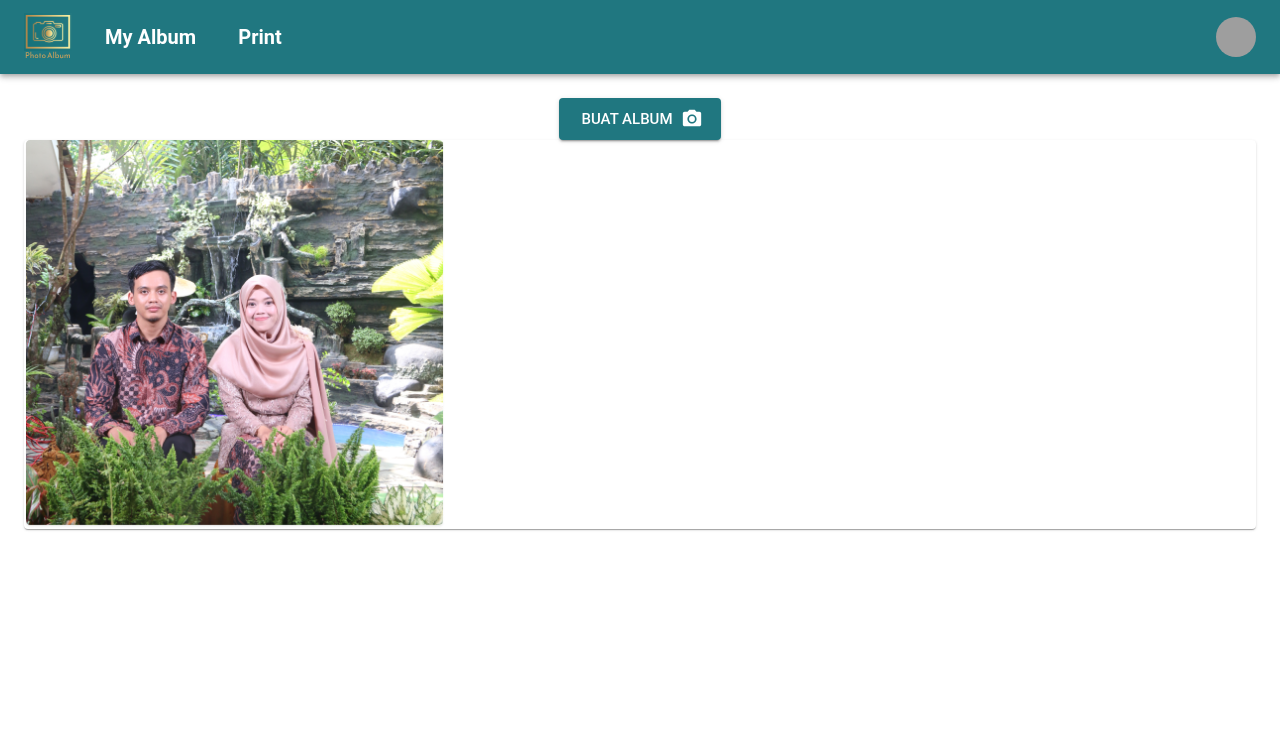
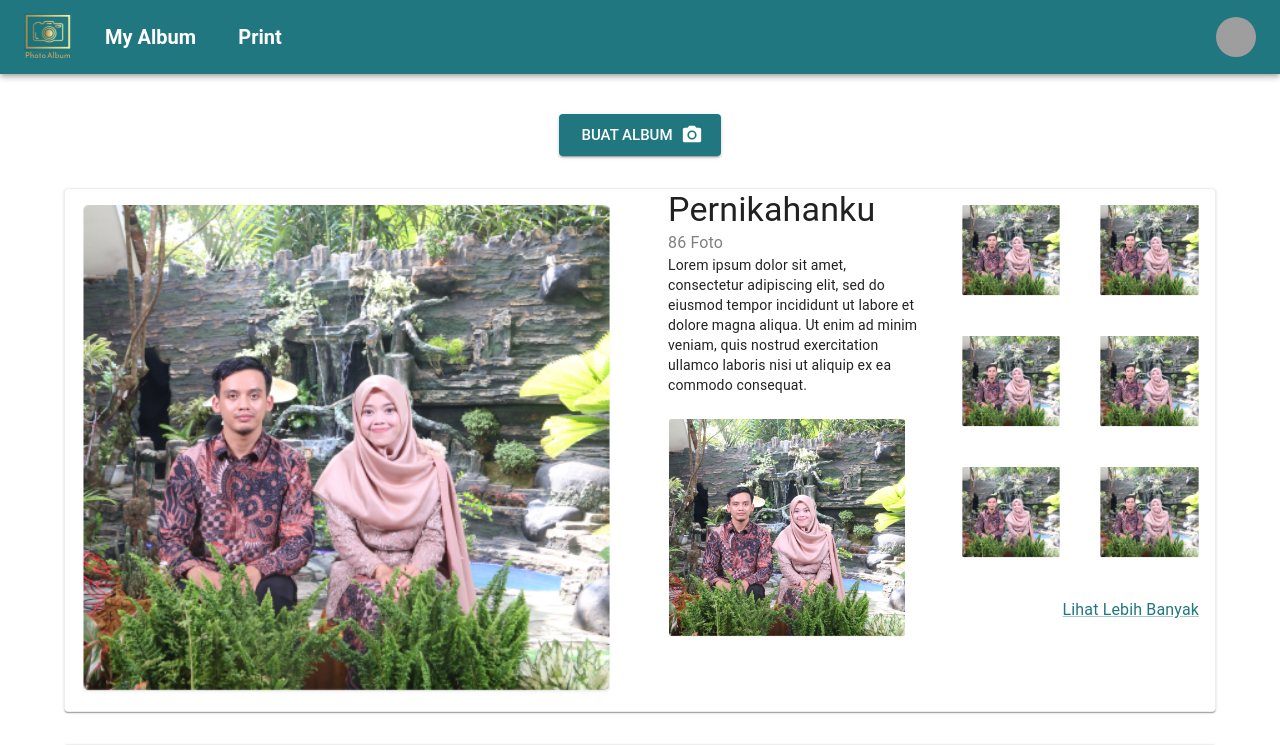
Before and after one commit to yusufginanjar/photo_album, a React (Create React App) app in the folder frontend/: page / in a window 1280 px wide. Shown: the top 745 px of the page. Built offline with nearby package versions, Linux system fonts and the light colour scheme; grey boxes are pictures that could not be loaded.

Commit message:
FE Feat(Home): Implement static view

```diff
--- a/frontend/src/pages/home.tsx
+++ b/frontend/src/pages/home.tsx
@@ -8,29 +8,87 @@ import Box from '@mui/material/Box';
 import Card from '@mui/material/Card';
 // import CardContent from '@mui/material/CardContent';
 import CardMedia from '@mui/material/CardMedia';
-// import Typography from '@mui/material/Typography';
+import Typography from '@mui/material/Typography';
+import Grid from '@mui/material/Grid';
+import Link from '@mui/material/Link';
+
 
 const Home: React.FC = () => {
-  // const theme = useTheme();
   return (
     <>
       <Layout>
-        <Container maxWidth='xl' id='margin-one'>
-          <Box mt={3} display='flex' justifyContent='center'>
+        <Container maxWidth='lg' id='margin-one'>
+        <Box mt={5} display='flex' justifyContent='center'>
           <Button variant='contained' endIcon={<PhotoCamera />} size='large'>
             Buat Album
           </Button>
         </Box>
-
-          <Card sx={{ display: 'flex' }}>
+    {
+      albums.map((album) => (
+        <Card sx={{ display: 'flex', mt: 4, border: 1, borderColor: 'grey.200' }} key={`album${album.id}`}>
+        <Grid container spacing={3}>
+        <Grid item xs={6}>
         <CardMedia
             component='img'
-              sx={{ width: 421 }}
+            sx={{  p: 2 }}
             image='/home1.png'
             alt='Live from space album cover'
           />
-            <Box sx={{ display: 'flex', flexDirection: 'column' }}></Box>
+        </Grid>
+        <Grid item xs={3}>
+        <Box>
+            <Box sx={{ display: 'flex', alignItems: 'center',pl: 1, pb: 1 }}>
+              <Box sx={{ pl: 1 }}>
+                <Typography variant='h4' component='div' sx={{ color: 'primary'}}>
+                  {album.title}
+                </Typography>
+                <Typography variant='body1' component='div' sx={{ color: 'grey'}}>
+                86 Foto
+                </Typography>
+                <Typography variant='body2' component='div'>
+                Lorem ipsum dolor sit amet, consectetur adipiscing elit, sed do eiusmod tempor incididunt ut labore et dolore magna aliqua. Ut enim ad minim veniam, quis nostrud exercitation ullamco laboris nisi ut aliquip ex ea commodo consequat.
+                </Typography>
+              </Box>
+            </Box>
+            <CardMedia
+              component='img'
+              sx={{ p: 2 }}
+              image='/home1.png'
+              alt='Live from space album cover'
+          />
+             </Box>
+        </Grid>
+        <Grid item xs={3}>
+          <Grid container>
+            <Grid item xs={12 }>
+            <Grid container spacing={1}>
+              {data.map((item) => (
+                <Grid item xs={6} key={item.id}>
+                  <CardMedia
+                    component='img'
+                    sx={{ p: 2 }}
+                    image={item.src}
+                    alt={item.alt}
+                  />
+                </Grid>
+              ))}
+            </Grid>
+            </Grid>
+            <Grid item xs={12 } justifyContent="flex-end">
+              <Box mt={3} pr={2} display='flex' justifyContent="flex-end">
+                <Link href="#" underline="always">
+                <span>Lihat Lebih Banyak</span>
+                </Link>
+              </Box>
+            </Grid>
+          </Grid>
+        </Grid>
+      </Grid>
       </Card>
+      ))
+    }
+
+
         </Container>
       </Layout>
     </>
@@ -38,3 +96,58 @@ const Home: React.FC = () => {
 };
 
 export default Home;
+
+const albums = [
+  {
+    'id': 1,
+    'title': 'Pernikahanku'
+  },
+  {
+    'id': 2,
+    'title': 'Pernikahanku'
+  },
+  {
+    'id': 3,
+    'title': 'Pernikahanku'
+  },
+]
+
+
+const data = [
+  {
+    'id': 1,
+    'component': 'img',
+    'src': '/home1.png',
+    'alt': 'Live from space album cover',
+  },
+  {
+    'id': 2,
+    'component': 'img',
+    'src': '/home1.png',
+    'alt': 'Live from space album cover',
+  },
+  {
+    'id': 3,
+    'component': 'img',
+    'src': '/home1.png',
+    'alt': 'Live from space album cover',
+  },
+  {
+    'id': 4,
+    'component': 'img',
+    'src': '/home1.png',
+    'alt': 'Live from space album cover',
+  },
+  {
+    'id': 5,
+    'component': 'img',
+    'src': '/home1.png',
+    'alt': 'Live from space album cover',
+  },
+  {
+    'id': 6,
+    'component': 'img',
+    'src': '/home1.png',
+    'alt': 'Live from space album cover',
+  },
+];
```
Lines whose indentation alone changed are shown as unchanged.
